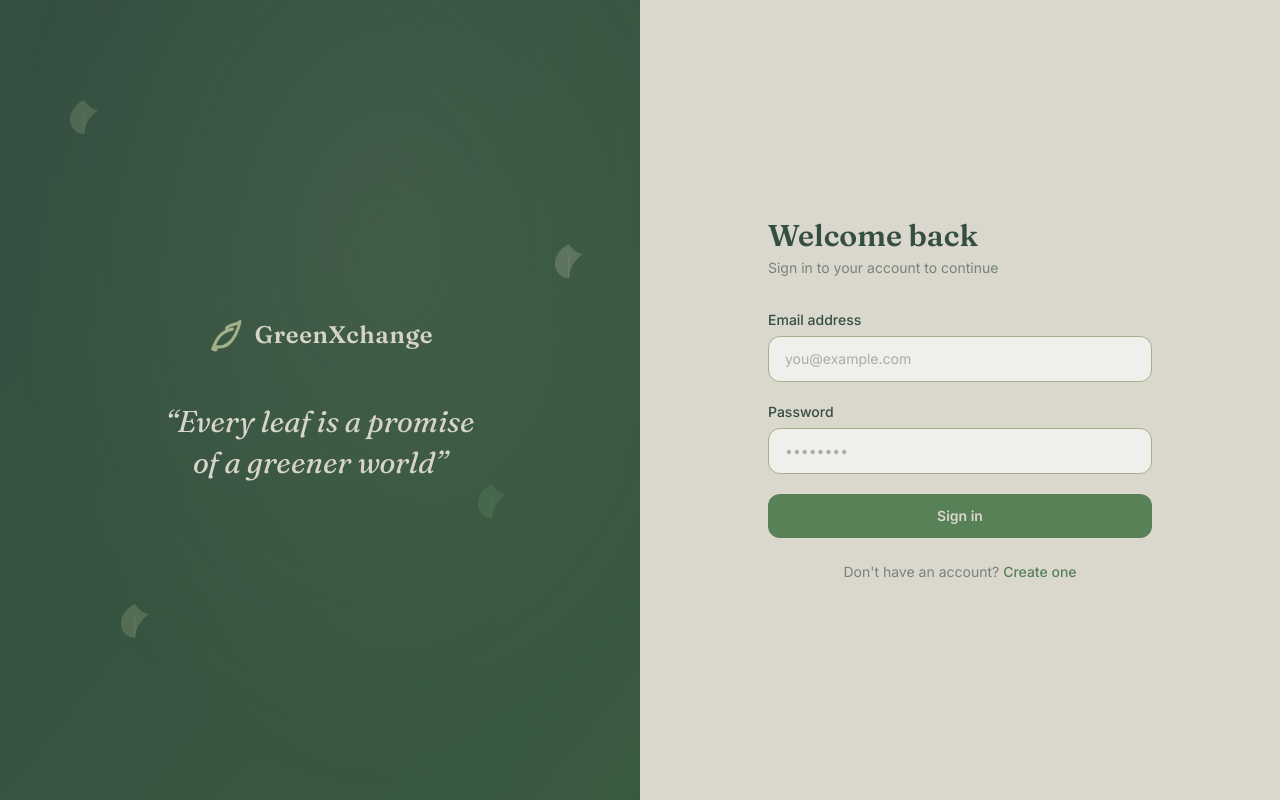
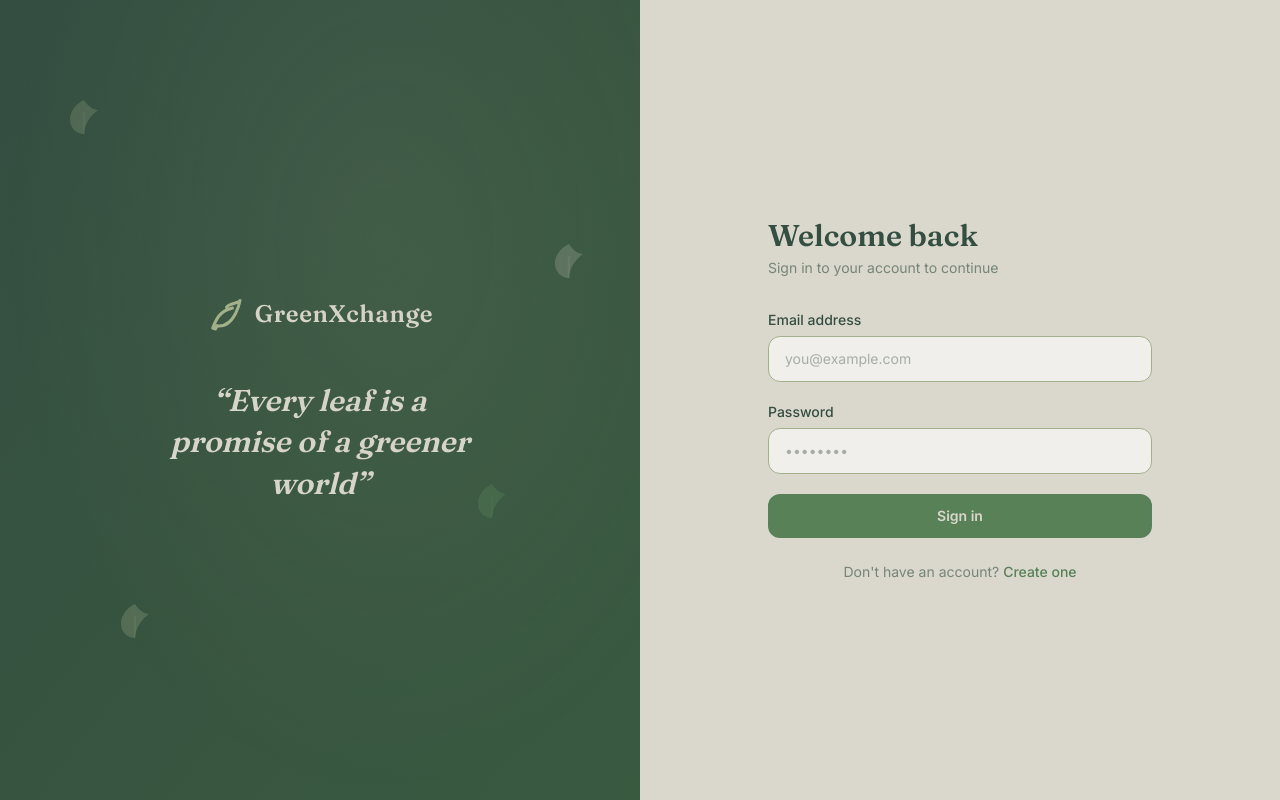
Before and after one commit to moon-chm/GreenXchange, a Next.js app in the folder frontend/: page /login in a window 1280 px wide. Built offline with nearby package versions, Linux system fonts and the light colour scheme; no server answers.

Commit message:
perf: integrate Lenis smooth scroll and optimize Google Fonts double import latency

```diff
--- a/frontend/package.json
+++ b/frontend/package.json
@@ -25,6 +25,7 @@
     "class-variance-authority": "^0.7.1",
     "clsx": "^2.1.1",
     "framer-motion": "^12.40.0",
+    "lenis": "^1.3.23",
     "lucide-react": "^1.17.0",
     "next": "14.2.35",
     "react": "^18",
--- a/frontend/src/app/(app)/page.tsx
+++ b/frontend/src/app/(app)/page.tsx
@@ -97,7 +97,7 @@ export default function Dashboard() {
 
           <motion.button
             whileTap={shouldReduce ? undefined : { scale: 0.97 }}
-            onClick={() => router.push("/plants/register")}
+            onClick={() => router.push("/plants?register=true")}
             className="flex items-center gap-2 bg-fern hover:bg-forest text-parchment px-4 py-2.5 rounded-xl text-xs font-semibold transition-all shadow-md shadow-fern/20"
           >
             <Plus size={14} />
--- a/frontend/src/app/(app)/plants/page.tsx
+++ b/frontend/src/app/(app)/plants/page.tsx
@@ -47,6 +47,16 @@ export default function PlantsPage() {
 
   useEffect(() => {
     fetchPlants();
+
+    if (typeof window !== "undefined") {
+      const params = new URLSearchParams(window.location.search);
+      if (params.get("register") === "true") {
+        setIsModalOpen(true);
+        // Clean up URL query parameters so page refresh doesn't reopen the modal
+        const newUrl = window.location.pathname;
+        window.history.replaceState({ path: newUrl }, "", newUrl);
+      }
+    }
   }, [fetchPlants]);
 
   // Filtering and Sorting
--- a/frontend/src/app/globals.css
+++ b/frontend/src/app/globals.css
@@ -2,8 +2,28 @@
 @tailwind components;
 @tailwind utilities;
 
-/* ─── Google Fonts ─────────────────────────────────────────────── */
-@import url('https://fonts.googleapis.com/css2?family=Inter:wght@400;500;600;700&family=Fraunces:ital,wght@0,600;0,700;1,400&family=JetBrains+Mono:wght@400;500&display=swap');
+/* ─── Lenis Scroll Configurations ───────────────────────────────── */
+html.lenis,
+html.lenis body {
+  height: auto;
+}
+
+.lenis.lenis-smooth {
+  scroll-behavior: auto !important;
+}
+
+.lenis.lenis-smooth [data-lenis-prevent] {
+  overscroll-behavior: contain;
+}
+
+.lenis.lenis-stopped {
+  overflow: hidden;
+}
+
+.lenis.lenis-scrolling iframe {
+  pointer-events: none;
+}
+
 
 /* ─── Palette CSS custom properties ────────────────────────────── */
 :root {
@@ -45,18 +65,18 @@
 body {
   background-color: var(--color-parchment);
   color: var(--color-canopy);
-  font-family: 'Inter', system-ui, sans-serif;
+  font-family: var(--font-inter), system-ui, sans-serif;
   -webkit-font-smoothing: antialiased;
   -moz-osx-font-smoothing: grayscale;
 }
 
 /* ─── Typography ────────────────────────────────────────────────── */
 .font-display {
-  font-family: 'Fraunces', Georgia, serif;
+  font-family: var(--font-fraunces), Georgia, serif;
 }
 
 .font-mono-custom {
-  font-family: 'JetBrains Mono', 'Fira Code', monospace;
+  font-family: var(--font-jetbrains), 'Fira Code', monospace;
 }
 
 /* ─── Focus ring override — never blue ──────────────────────────── */
--- a/frontend/src/app/layout.tsx
+++ b/frontend/src/app/layout.tsx
@@ -1,11 +1,24 @@
 import type { Metadata } from "next";
-import { Inter } from "next/font/google";
+import { Inter, Fraunces, JetBrains_Mono } from "next/font/google";
 import "./globals.css";
 import { AuthProvider } from "@/context/AuthContext";
+import SmoothScrolling from "@/components/shared/SmoothScrolling";
 
 const inter = Inter({
   subsets: ["latin"],
   variable: "--font-inter",
+  display: "swap",
+});
+
+const fraunces = Fraunces({
+  subsets: ["latin"],
+  variable: "--font-fraunces",
+  display: "swap",
+});
+
+const jetbrainsMono = JetBrains_Mono({
+  subsets: ["latin"],
+  variable: "--font-jetbrains",
   display: "swap",
 });
 
@@ -16,17 +29,11 @@ export const metadata: Metadata = {
 
 export default function RootLayout({ children }: { children: React.ReactNode }) {
   return (
-    <html lang="en" className={inter.variable}>
-      <head>
-        <link rel="preconnect" href="https://fonts.googleapis.com" />
-        <link rel="preconnect" href="https://fonts.gstatic.com" crossOrigin="anonymous" />
-        <link
-          href="https://fonts.googleapis.com/css2?family=Inter:wght@400;500;600;700&family=Fraunces:ital,opsz,wght@0,9..144,600;0,9..144,700;1,9..144,400&family=JetBrains+Mono:wght@400;500&display=swap"
-          rel="stylesheet"
-        />
-      </head>
+    <html lang="en" className={`${inter.variable} ${fraunces.variable} ${jetbrainsMono.variable}`}>
       <body className="bg-parchment text-canopy antialiased">
-        <AuthProvider>{children}</AuthProvider>
+        <AuthProvider>
+          <SmoothScrolling>{children}</SmoothScrolling>
+        </AuthProvider>
       </body>
     </html>
   );
--- a/frontend/src/components/dashboard/PlantPortfolioPanel.tsx
+++ b/frontend/src/components/dashboard/PlantPortfolioPanel.tsx
@@ -170,7 +170,7 @@ export default function PlantPortfolioPanel({
           {/* Register new plant card */}
           <motion.button
             variants={shouldReduce ? undefined : staggerItem}
-            onClick={() => router.push("/plants/register")}
+            onClick={() => router.push("/plants?register=true")}
             className="rounded-2xl border-2 border-dashed border-sage/50 bg-transparent hover:border-fern hover:bg-fern/5 transition-all duration-200 p-5 flex flex-col items-center justify-center gap-3 cursor-pointer min-h-[180px] group"
             aria-label="Register a new plant"
           >
--- /dev/null
+++ b/frontend/src/components/shared/SmoothScrolling.tsx
@@ -0,0 +1,28 @@
+"use client";
+
+import { ReactLenis } from "lenis/react";
+import { useReducedMotion } from "framer-motion";
+import "lenis/dist/lenis.css";
+
+export default function SmoothScrolling({ children }: { children: React.ReactNode }) {
+  const shouldReduce = useReducedMotion();
+
+  // If the user prefers reduced motion, we disable/bypass the smooth animation properties
+  const lenisOptions = shouldReduce
+    ? {
+        duration: 0,
+        lerp: 1,
+        smoothWheel: false,
+      }
+    : {
+        duration: 1.2,
+        lerp: 0.1,
+        smoothWheel: true,
+      };
+
+  return (
+    <ReactLenis root options={lenisOptions}>
+      {children}
+    </ReactLenis>
+  );
+}
--- a/frontend/tailwind.config.ts
+++ b/frontend/tailwind.config.ts
@@ -46,9 +46,9 @@ const config: Config = {
         ring:    "hsl(var(--ring))",
       },
       fontFamily: {
-        sans:    ["Inter", "system-ui", "sans-serif"],
-        display: ["Fraunces", "Georgia", "serif"],
-        mono:    ["JetBrains Mono", "Fira Code", "monospace"],
+        sans:    ["var(--font-inter)", "system-ui", "sans-serif"],
+        display: ["var(--font-fraunces)", "Georgia", "serif"],
+        mono:    ["var(--font-jetbrains)", "Fira Code", "monospace"],
       },
       borderRadius: {
         lg:  "var(--radius)",
```
Also changed, not shown: 1 other file (tests, documents, lock files or other folders).
